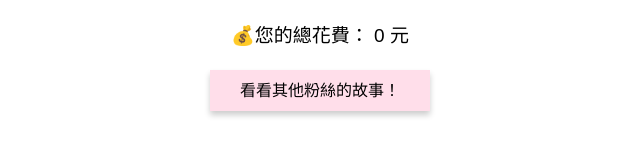
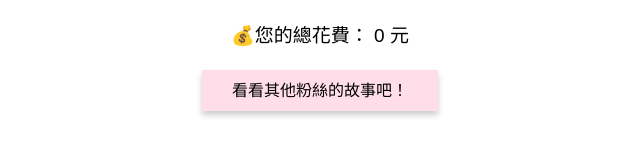
Before and after one commit to harperchouu/final, a plain HTML site: page sign.html in a window 1280 px wide. Shown: the part 422-578 px from the top of the page, without its empty margins (320-960 px from the left). Drawn offline with Linux system fonts and the light colour scheme.

Commit message:
Update sign.html

```diff
--- a/sign.html
+++ b/sign.html
@@ -92,7 +92,7 @@
   <div class="cost-display" id="total-cost-display">💰：元</div>
 
   <div class="button-container">
-    <a href="new.html" class="continue-button">看看其他粉絲的故事！</a>
+    <a href="new.html" class="continue-button">看看其他粉絲的故事吧！</a>
   </div>
 </body>
 </html>
```
